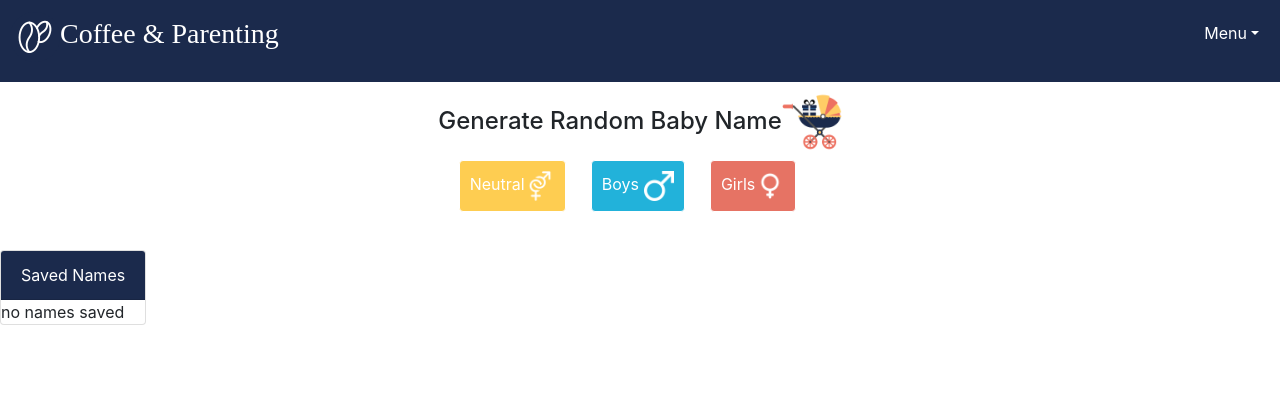
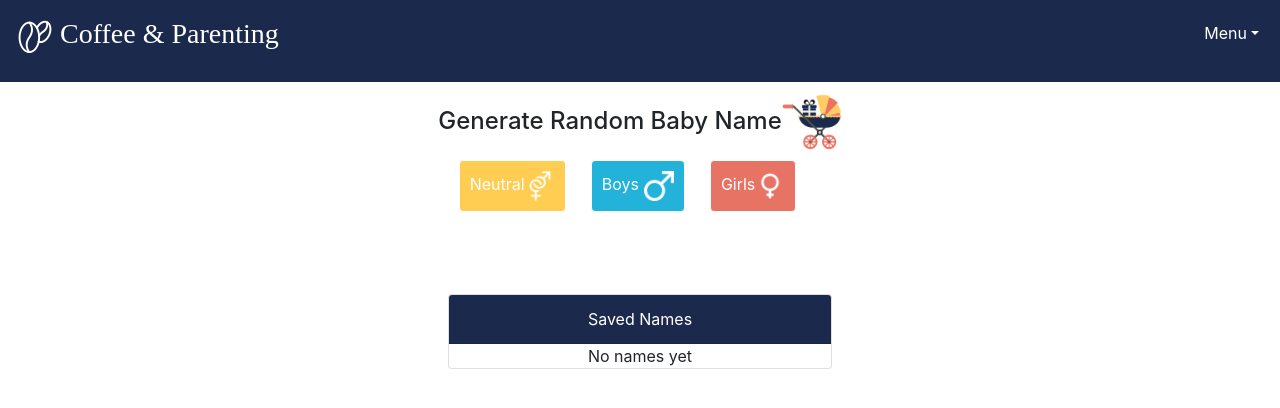
Before and after one commit to geicibarham/Coffee-Parenting, a React (Create React App) app in the folder client/: page /names in a window 1280 px wide. Shown: the top 408 px of the page. Built offline with nearby package versions, Linux system fonts and the light colour scheme; a web font is replaced by a local one.

Commit message:
worked on names genetator

```diff
--- a/client/src/components/friend-list/index.js
+++ b/client/src/components/friend-list/index.js
@@ -63,7 +63,7 @@ function Names() {
 
   return (
     <>
-
+      <section id="test">
         <section id="outer">
           <div
             className="App">
@@ -107,19 +107,21 @@ function Names() {
                       border: "none", backgroundColor: "white",
                       fontSize: "35px",
                       marginLeft: "15px",
-                  marginTop:"10px"
+                      marginTop: "10px"
 
 
                     }}
                     onClick={save}>
                     &#9829;</button>}
-            </h1> <br />
+                </h1>
 
 
               </div>
               <div className='meaning-container'>
-            <p style={{fontSize:"smaller"
-             ,width: "50%", textAlign: "center" }}> {meaning}</p>
+                <p id="meaning" style={{
+                  fontSize: "12px"
+                  , textAlign: "center"
+                }}> {meaning}</p>
               </div>
             </div>
 
@@ -127,7 +129,12 @@ function Names() {
           </div>
 
         </section>
+
+      </section>
+
+      <section id="saved">
         < SavedNames />
+      </section>
     </>
 
   );
--- a/client/src/components/friend-list/name.css
+++ b/client/src/components/friend-list/name.css
@@ -1,7 +1,13 @@
-#outer{
-    /* display: flex;
-    justify-content: space-around; */
-    display: inline;
+#outer {
+    width: fit-content;
+    display: contents;
+
+
+}
+
+#meaning p {
+    background-color: pink;
+    width: fit-content;
 }
 
 .button-container {
@@ -12,45 +18,66 @@
 }
 
 .button-style {
-    margin-right:25px;
+    margin-right: 25px;
 
 
 }
-#girl{
-    border:solid 1px white !important;
-    background-color:#e67364 !important;
+
+#girl {
+    border: solid 1px white !important;
+    background-color: #e67364 !important;
 }
 
-#girl:hover{
-    background-color:#ff847c!important;
+#girl:hover {
+    background-color: #ff847c !important;
 
 }
-#boy{
-    border:solid 1px white !important;
+
+#boy {
+    border: solid 1px white !important;
     background-color: #22b2da !important;
 }
-#boy:hover{
-    background-color: #40a8c4!important;
+
+#boy:hover {
+    background-color: #40a8c4 !important;
 }
 
-#neutral{
-    border:solid 1px white !important;
+#neutral {
+    border: solid 1px white !important;
     background-color: #fecd51 !important;
 }
-#neutral:hover{
-    background-color: #ffe700!important;
+
+#neutral:hover {
+    background-color: #ffe700 !important;
 }
-.meaning-container p{
-    margin:auto !important;
+
+.meaning-container {
+
+    display: inline-flexbox;
+    margin: auto;
+    width: 60%;
     text-align: center;
+
 }
 
 
 #save:hover {
     transform: scale(1.5);
-  }
+}
 
 
-  .card-body, .card-text{
+.card-body,
+.card-text {
     line-height: 0.5 !important;
-  }
+}
+
+
+
+#saved {
+    display: flex;
+    margin-top: 30px;
+    padding-top: 30px;
+    justify-content: center;
+    margin: auto;
+
+}
--- a/client/src/components/friend-list/savedNames.js
+++ b/client/src/components/friend-list/savedNames.js
@@ -19,13 +19,15 @@ function SavedNames() {
     return (
 
 
-        <div style={{width:"fit-content"}}class="card">
+        <div style={{width:"30%", textAlign:"center",
+        justifyContent:"center",
+         marginTop:"30px"}}class="card">
             <div style={{color:"white"}} class="card-header">
                Saved Names
             </div>
             {/* <div style={{ width: "10%" }}> */}
             {!items &&
-                'no names saved'
+                'No names yet'
             }
             {
                 items &&
```
Lines whose indentation alone changed are shown as unchanged.
